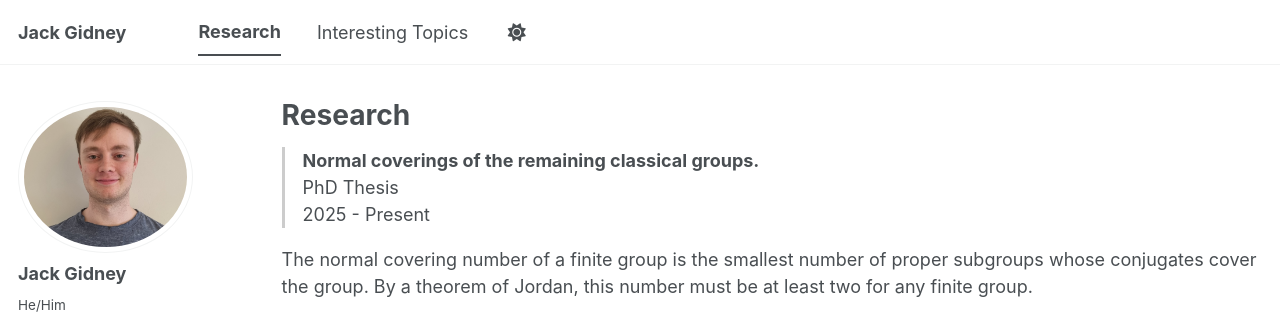
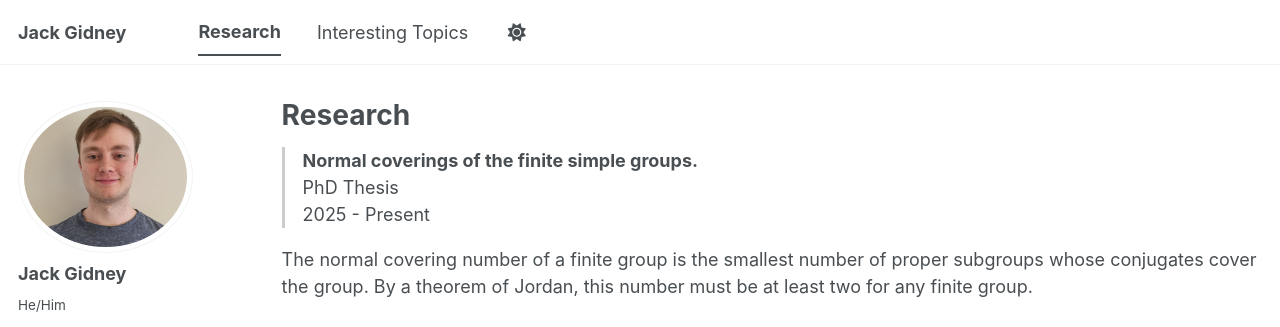
Before and after one commit to jgidney44/jgidney44.github.io, a Jekyll site: the page built from _pages/research.html, in a window 1280 px wide and 900 px high. Shown: the top 327 px of the window. Built offline with Jekyll 4.4.1, drawn with Linux system fonts in a browser that asks for light colours; a script bundle is joined from its source files by our own code; library files that are not in the unit come from our copies.

Commit message:
Update research.html

```diff
--- a/_pages/research.html
+++ b/_pages/research.html
@@ -6,7 +6,7 @@ author_profile: true
 ---
 
 <div class="research-item">
-<span class="research-title">Normal coverings of the remaining classical groups.</span>
+<span class="research-title">Normal coverings of the finite simple groups.</span>
 <br>
 PhD Thesis
 <br>
```
